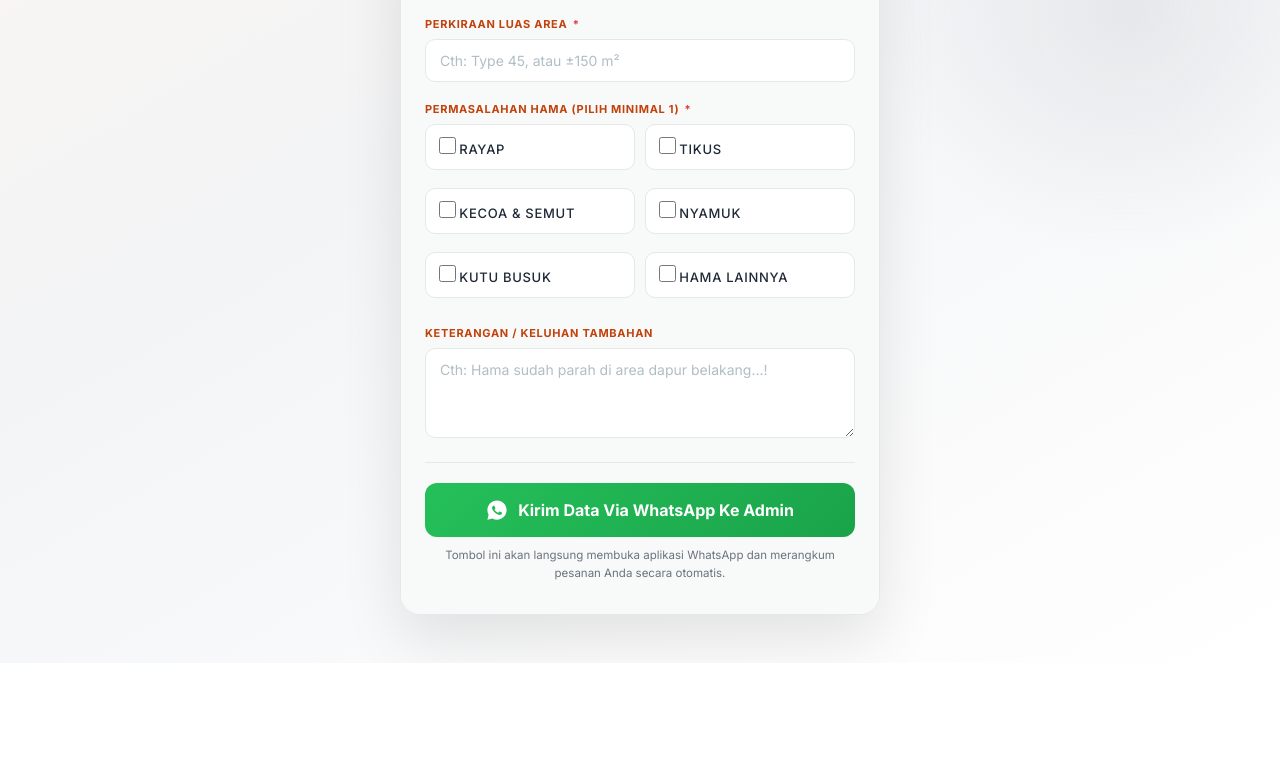
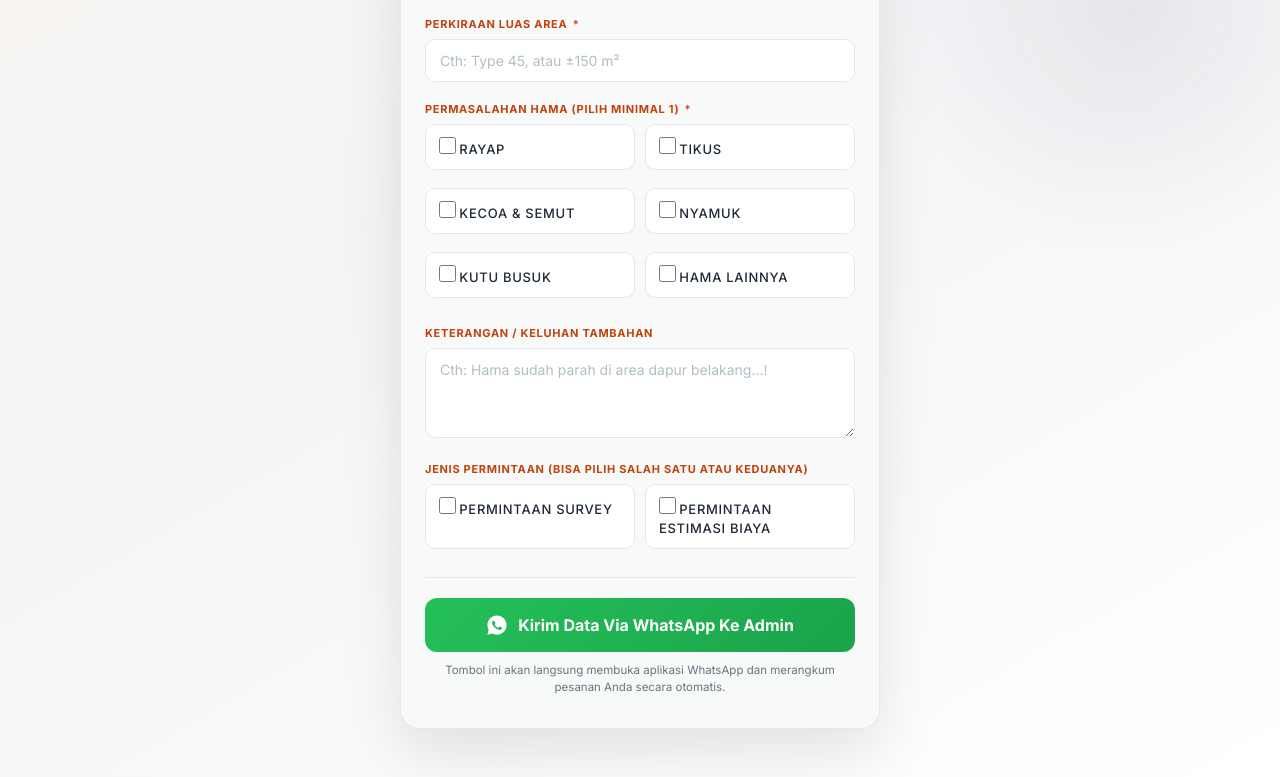
Before and after one commit to hafifwahyudi/jpestcontrol, a website: page public/formulir-pesanan.html in a window 1280 px wide. Shown: the part 637-1414 px from the top of the page. Before the commit the page ends 1300 px from the top, so only its background shows below. Drawn offline with Linux system fonts and the light colour scheme.

Commit message:
Arahkan tombol Pesan Inspeksi ke formulir dan tambah opsi Survey/Estimasi Biaya

```diff
--- a/public/formulir-pesanan.html
+++ b/public/formulir-pesanan.html
@@ -361,6 +361,19 @@
             <textarea id="keterangan" placeholder="Cth: Hama sudah parah di area dapur belakang...!"></textarea>
           </div>
 
+          <!-- Jenis Permintaan -->
+          <div class="form-group">
+            <label>Jenis Permintaan (bisa pilih salah satu atau keduanya)</label>
+            <div class="checkbox-grid" id="layananGrid">
+              <label class="checkbox-item" id="lbl-survey">
+                <input type="checkbox" value="Permintaan Survey" /> <span>Permintaan Survey</span>
+              </label>
+              <label class="checkbox-item" id="lbl-estimasi">
+                <input type="checkbox" value="Permintaan Estimasi Biaya" /> <span>Permintaan Estimasi Biaya</span>
+              </label>
+            </div>
+          </div>
+
           <div class="divider"></div>
 
           <!-- Submit -->
@@ -433,6 +446,8 @@
 
       if (!valid) return;
 
+      const layananChecked = [...document.querySelectorAll('#layananGrid input[type="checkbox"]:checked')].map(c => c.value);
+
       // Build WhatsApp message
       const msg = [
         '🐛 *PESANAN LAYANAN PEST CONTROL*',
@@ -444,6 +459,7 @@
         `📐 *Luas Area:* ${luas.value.trim()}`,
         `🦟 *Jenis Hama:* ${hamaChecked.join(', ')}`,
         keterangan.value.trim() ? `📝 *Keterangan:*\n${keterangan.value.trim()}` : '',
+        layananChecked.length ? `📋 *Jenis Permintaan:* ${layananChecked.join(', ')}` : '',
         '━━━━━━━━━━━━━━━━━━━━━━',
         '_Pesan dikirim melalui Formulir Online Jember Pest Control_',
       ].filter(Boolean).join('\n');
```
Also changed, not shown: public/index.html (+2 -2 lines).
